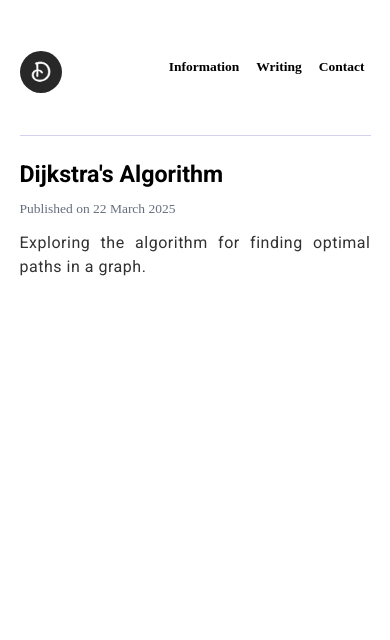
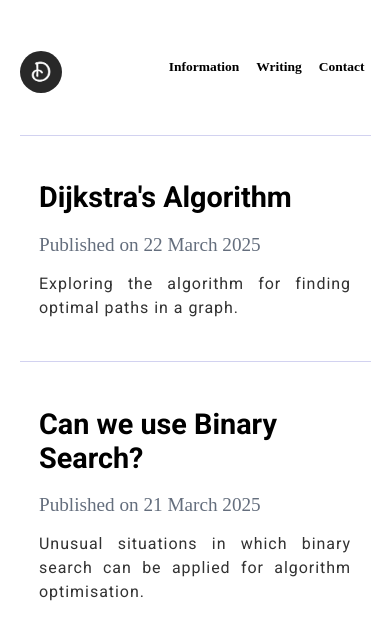
Before and after one commit to DanielT-Dev/Portfolio, a React (Vite) app in the folder portfolio/: page /writing in a window 390 px wide. Shown: the top 640 px of the page. Built offline with nearby package versions, Linux system fonts and the light colour scheme; a web font is replaced by a local one.

Commit message:
Fix Writing Posts not being displayed correctly in production.

```diff
--- a/portfolio/src/posts/data/data.js
+++ b/portfolio/src/posts/data/data.js
@@ -15,9 +15,18 @@ const post1 = {
     date: "22 March 2025",
     description: "Exploring the algorithm for finding optimal paths in a graph.",
     tags: ["Graph Theory", "Dijkstra", "Complexity", "Time"],
-    content: {
-
-    }
+    content: [
+        {
+            header: "",
+            paragraph: "",
+            media: false,
+        },
+        {
+            header: "",
+            paragraph: "",
+            media: false,
+        },
+    ]
 }
 const post2 = {
     post_id: 2,
--- a/portfolio/src/styles/Post.module.css
+++ b/portfolio/src/styles/Post.module.css
@@ -1,31 +1,71 @@
-/*Google Fonts*/
+/* Google Fonts */
 @import url('https://fonts.googleapis.com/css2?family=Atkinson+Hyperlegible+Mono:ital,wght@0,200..800;1,200..800&family=Roboto:ital,wght@0,100..900;1,100..900&display=swap');
+
 .container {
     font-family: "Roboto", serif;
-    height: 100%;
+    height: auto;
     cursor: pointer;
-    padding-top: 1vh;
-    padding-bottom: 1vh;
+    padding: 1vh 2vw;
     border-top: 1px solid rgb(210, 210, 240);
 }
+
 .container:hover {
     background-color: rgb(245, 245, 250);
 }
+
 .container h1 {
-    font-size: 2.75vh;
+    font-size: 3.2vh;
 }
-.container h2{
-    margin-top: -0.25vh;
-    margin-bottom: -0.25vh;
+
+.container h2 {
+    margin: 0.5vh 0;
     color: rgb(100, 110, 125);
-    font-size: 1.6vh;
+    font-size: 1.8vh;
     font-weight: 400;
     font-family: "Atkinson Hyperlegible Mono", serif;
 }
-.container p{
-    letter-spacing: 0.06vh;
+
+.container p {
+    letter-spacing: 0.06em;
     line-height: 1.5;
     color: rgb(50, 50, 50);
     text-align: justify;
-    font-size: 1.9vh;
+    font-size: 1.8vh;
 }
+
+/* Responsive adjustments */
+@media (max-width: 768px) {
+    .container {
+        padding: 2vh 4vw;
+    }
+
+    .container h1 {
+        font-size: 2rem;
+    }
+
+    .container h2 {
+        font-size: 1.4rem;
+    }
+
+    .container p {
+        font-size: 1.2rem;
+    }
+}
+
+@media (max-width: 480px) {
+    .container {
+        padding: 3vh 5vw;
+    }
+
+    .container h1 {
+        font-size: 1.8rem;
+    }
+
+    .container h2 {
+        font-size: 1.2rem;
+    }
+
+    .container p {
+        font-size: 1rem;
+    }
+}
```
